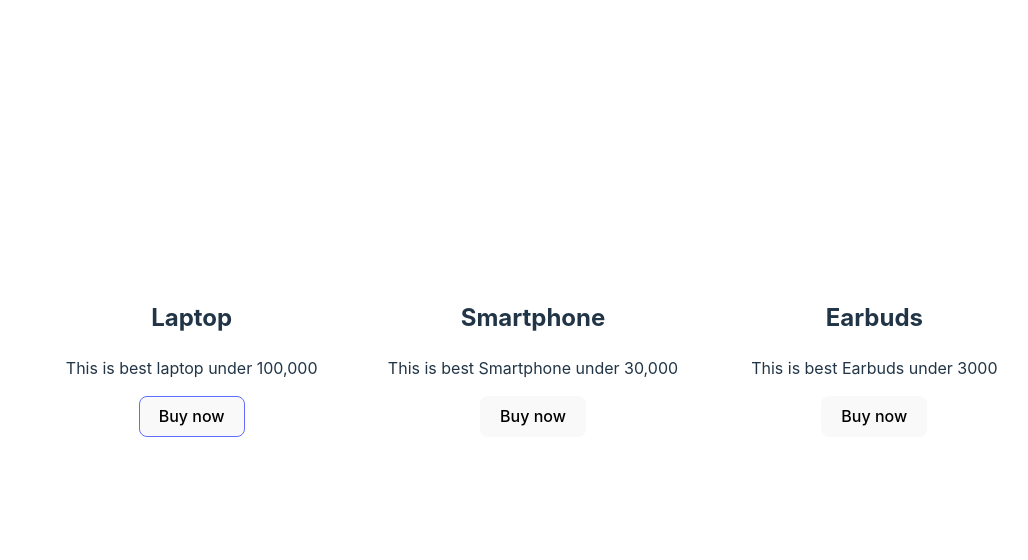
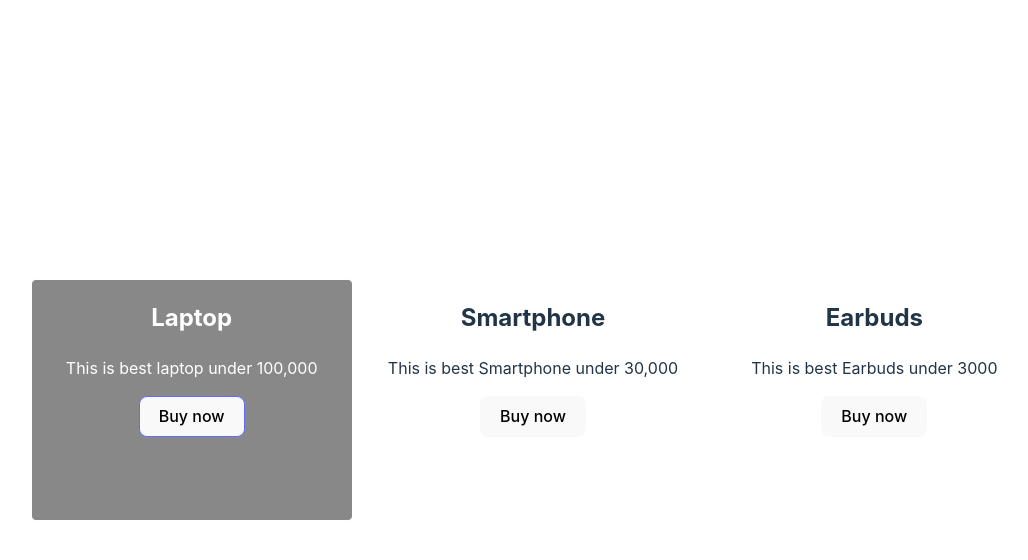
Before and after one commit to anilyadav45/REACT-STARTED, a React (Vite) app in the folder basic-react/: page / in a window 1280 px wide. In both pictures the pointer is over the element 298 px from the left and 400 px from the top of the page. Shown: the top 560 px of the page, without its empty margins (107-1135 px from the left). Built offline with nearby package versions, Linux system fonts and the light colour scheme.

Commit message:
box styled

```diff
--- a/basic-react/src/App.css
+++ b/basic-react/src/App.css
@@ -63,3 +63,7 @@
   border-radius: 5px;
   box-shadow: 0 0 6px white;
 }
+.container .box:hover{
+  background-color: #888;
+  color: #fff;
+}
```
